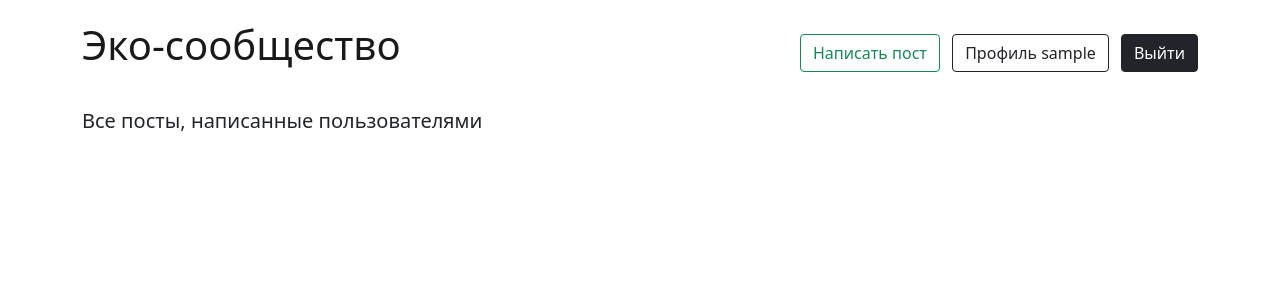
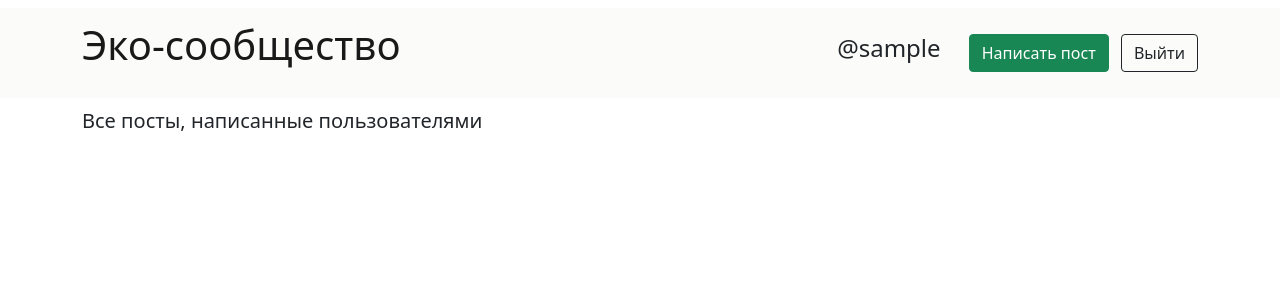
Before and after one commit to eco-community-kpfu/eco-community, a Django app: page /blogs/ in a window 1280 px wide. Shown: the top 300 px of the page. Run offline with Django 3.2, Linux system fonts and the light colour scheme; the visitor is signed in with stand-in values (Sample User, id 1); data that the repository does not hold is empty; some libraries are stand-ins or nearby versions.

Commit message:
= changes in navbar

```diff
--- a/templates/base.html
+++ b/templates/base.html
@@ -10,14 +10,14 @@
 </head>
 <body>
     <header class="app-header mb-2 pt-2">
-        <nav class="navbar navbar-light">
+        <nav class="navbar navbar-expand-lg navbar-light"  style="background-color: #fbfcfa;">
             <div class="container">
                 <a class="navbar-brand" href="{% url 'index' %}"><p class="title display-6">Эко-сообщество</p></a>
                 <form class="justify-content-start">
                     {% if user.is_authenticated %}
-                    <a href="{% url 'app_blog:create' %}" class="btn btn-outline-success me-2" type="button">Написать пост</a>
-                    <a href="{% url 'app_login:profile' %}" class="btn btn-outline-dark me-2" type="button">Профиль {{user.username}}</a>
-                    <a href="{% url 'app_login:logout' %}" class="btn btn-dark" type="button">Выйти</a>
+                    <a href="{% url 'app_login:profile' %}" class="h4 text-decoration-none link-dark me-4" type="button" title="Профиль">@{{user.username}}</a>
+                    <a href="{% url 'app_blog:create' %}" class="btn btn-success me-2" type="button">Написать пост</a>
+                    <a href="{% url 'app_login:logout' %}" class="btn btn-outline-dark" type="button">Выйти</a>
                     {% else %}
                     <a href="{% url 'app_login:login' %}" class="btn btn-outline-dark me-2" type="button">Войти</a>
                     <a href="{% url 'app_login:signup' %}" class="btn btn-dark text-light" type="button">Зарегистрироваться</a>
```
